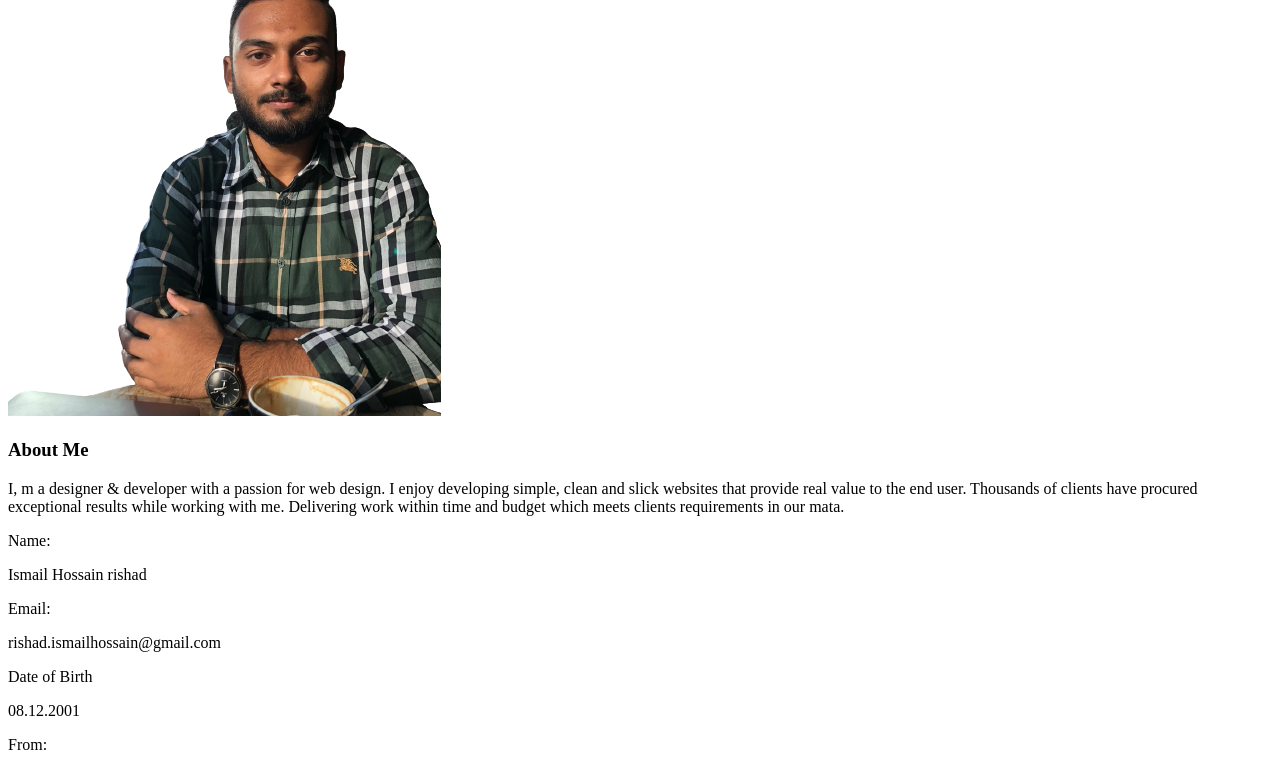
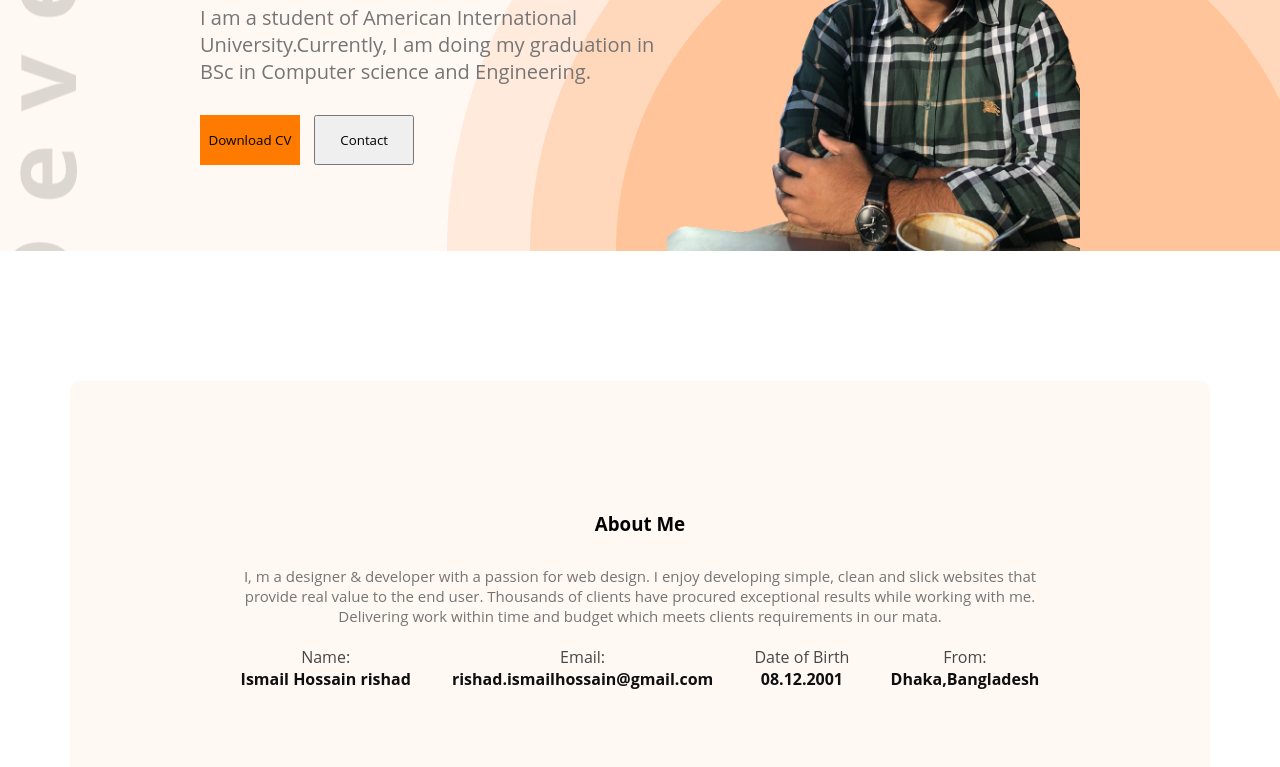
Before and after one commit to RISHAD-prog/My_First_Portfolio, a plain HTML site: page index.html in a window 1280 px wide. Shown: the part 460-1227 px from the top of the page. Drawn offline with Linux system fonts and the light colour scheme.

Commit message:
Rishad module 05

```diff
--- a/index.html
+++ b/index.html
@@ -8,7 +8,7 @@
     <title>Index</title>
     <link rel="preconnect" href="https://fonts.googleapis.com">
     <link rel="preconnect" href="https://fonts.gstatic.com" crossorigin>
-    <link rel="stylesheet" href="Styles/styles.css">
+    <link rel="stylesheet" href="Styles/potfolio.css">
 </head>
 
 <body>
```
Also changed, not shown: styles/potfolio.css (renamed from styles/protfolio.css).
